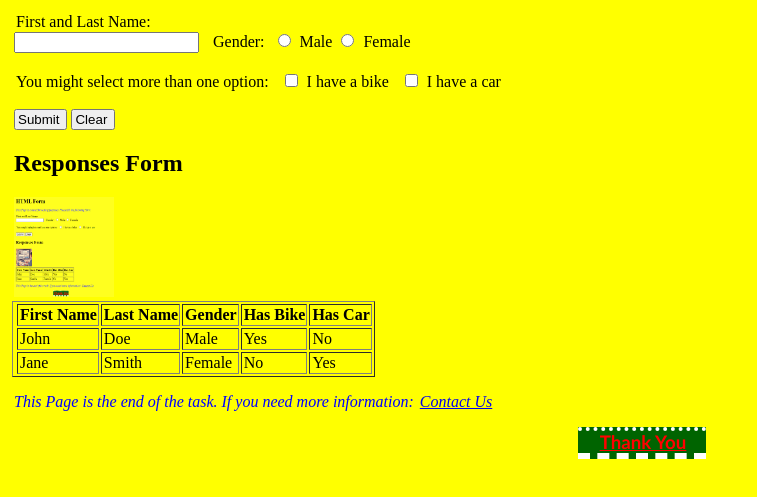
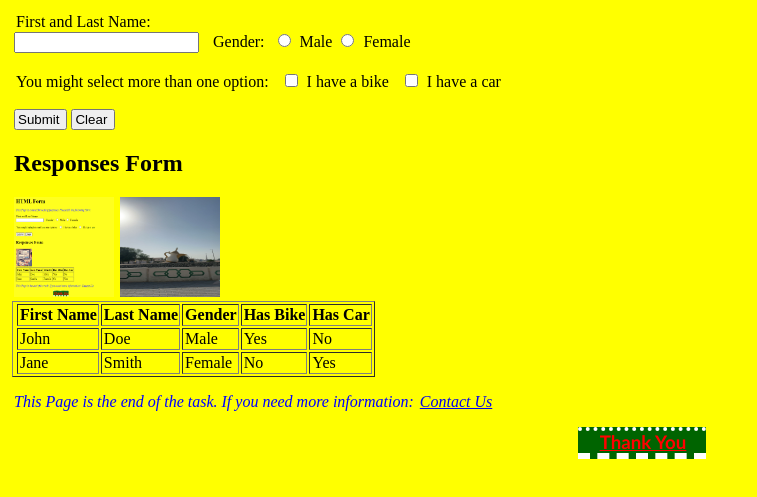
Before and after one commit to H00491472/Mubarak, a plain HTML site: page index.html in a window 1280 px wide. Shown: the part 101-598 px from the top of the page, without its empty margins (0-757 px from the left). Drawn offline with Linux system fonts and the light colour scheme.

Commit message:
Update index.html

```diff
--- a/index.html
+++ b/index.html
@@ -31,6 +31,7 @@
 
 <h2>Responses Form</h2>
 <img src="test.png" alt="Problem" height="100" width="100">
+    <img src="a8dd76b3-1f91-447b-bf2a-876cdf285087.jpg" alt="Problem" height="100" width="100">
 <table border="1">
     <tr>
         <th>First Name</th>
```
